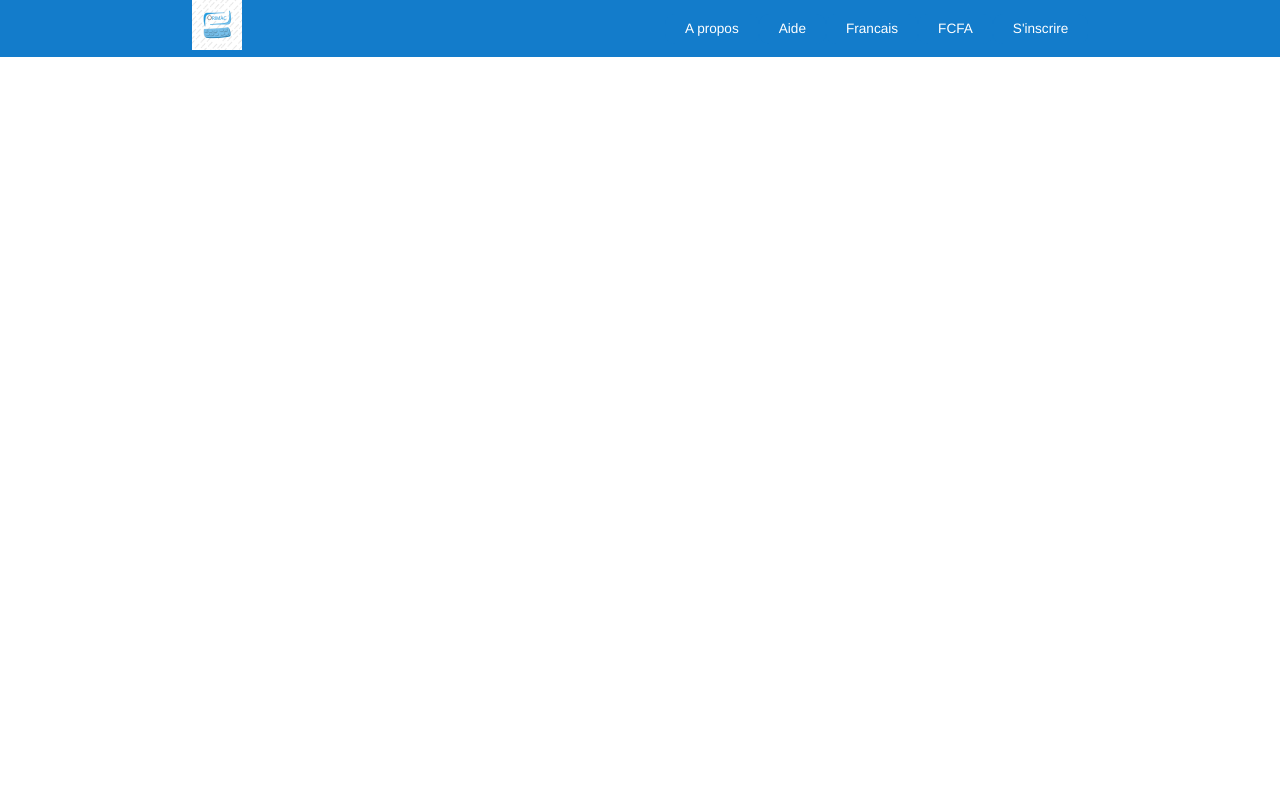
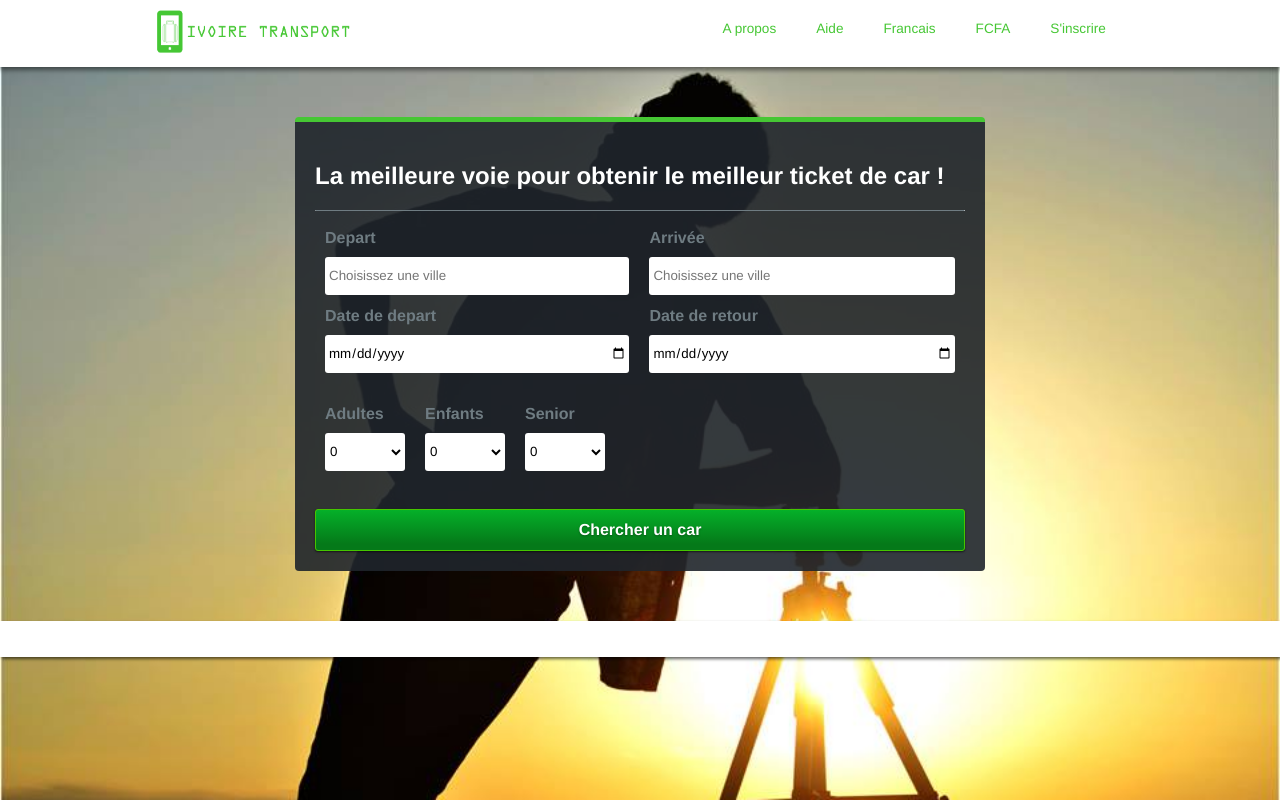
Before and after one commit to agneroalain/ivoirtransport, a plain HTML site: page index.html in a window 1280 px wide. Drawn offline with Linux system fonts and the light colour scheme.

Commit message:
finalisation de lazone recherche

```diff
--- a/css/main.css
+++ b/css/main.css
@@ -1,14 +1,24 @@
+*{
+    font-family: Helvetica, Arial, 'Lucida Grande', sans-serif;
+}
 body{
     margin: 0;
     padding: 0;
+    width: 100%;
+    background-color: #31363d;
+    background-image: url('../images/bck.jpg');
+    background-size: cover;
 }
 header{
     display: flex;
     justify-content: space-around;
-    background: #137ccb;
-    color: white;
+    background: white;
+    color: #46c734;
     font-family: Helvetica, Arial, 'Lucida Grande', sans-serif;
-        font-size: .85em;
+    font-size: .85em;
+    box-shadow: 0 3px 5px 0 rgba(0, 0, 0, 0.5);
+    width: 100%;
+    margin-bottom: 50px;
 }
 #menu{
     display: flex;
@@ -20,13 +30,14 @@ header{
     height: 30px;
     border-radius: 10px;
     line-height: 30px;
-    background: #137ccb;
-    -webkit-transition: background .2s .1s;
-    -moz-transition: background .2s .1s;
-    transition: background .2s .1s;
+    background: white;
+    -webkit-transition: background .2s .1s,color .2s .1s;
+    -moz-transition: background .2s .1s,color .2s .1s;
+    transition: background .2s .1s,color .2s .1s;
 }
 #menu li:hover{
-    background: #1D92EA;
+    background: #46c734;
+    color: white;
 }
 .logo_norm{
     width: 50px;
@@ -36,53 +47,129 @@ header{
     overflow: hidden;
     position: absolute;
 }
+.card_content{
+    padding: 20px;
+    width: 650px;
+    margin: 50px auto;
+    background-color: rgba(32, 37, 44, .9);
+    border-top: 5px solid #46c734;
+    color: #6f7c82;
+    border-radius: 4px;
 
-
-
+}
+.card_content h2{
+    color: white;
+}
+hr{
+    border-bottom: 1px solid #6f7c82;
+    border-top: none;
+}
+.input_card{
+    width: 100%;
+    height: 38px;
+    border-radius: 3px;
+    box-shadow: none;
+    border-color: transparent;
+    opacity: 1;
+    background: white;
+    margin: 10px 0 12px 0;
+    box-sizing:border-box;
+}
+.row{
+    display: flex;
+}
+.colum{
+    padding: 10px;
+}
+.medium{
+    width: 80px;
+}
+.label_card{
+    font-weight: bold;
+}
+#send_card{
+    width: 100%;
+    height: 42px;
+    margin-top: 16px;
+    border: 1px solid #46c500;
+    border-radius: 3px;
+    background: #46c734;
+    background-color: #46c734;
+    background-image:linear-gradient(rgb(5, 176, 41), rgb(5, 121, 25) 85%, rgb(5, 121, 25) 90%, rgb(5, 121, 25));
+    font-size: 16px;
+    color: #fff;
+    font-weight: 700;
+    text-shadow: 0 1px 2px rgba(0,0,0,.35);
+    box-shadow: 0 1px 2px rgba(0,0,0,.6);
+    outline: none;
+    cursor: pointer;
+}
+#page_index{
+    background-color: white;
+    box-shadow: 2px 2px 3px rgba(0,0,0,.6);
+}
 
 	@media screen and (min-width: 737px) {        /* SAVE *//* SAVE */
 
-
+		body{
+            /*background-color: lightgreen;3*/
+        }
 	}
 
 	@media screen and (min-width: 737px) and (max-width: 1200px) { /* SAVE *//* SAVE */
 
+		        body{
+            /*background-color: lightblue;6*/
+        }
+	}
+
+	@media screen and (max-width: 736px) { /* SAVE *//* SAVE */
+
+		body{
+            /*background-color: maroon;9*/
+        }
+	}
+
+	@media screen and (min-width: 737px) { /* SAVE *//* SAVE */
+
+		body{
+            /*background-color: pink;2*/
+        }
+	}
+
+	@media screen and (min-width: 737px) and (max-width: 1200px) { /* SAVE *//* SAVE */
+
+		body{
+            /*background-color: green;5*/
+        }
+	}
+
+	@media screen and (max-width: 736px) { /* SAVE *//* SAVE */
+            body{
+            /*background-color: yellow;8*/
+        }
+
+    }
+/* Desktop */
+
+	@media screen and (min-width: 737px) { /* SAVE *//* SAVE */
+        body{
+            /*background-color: red; 1*/
+        }
+    }
+/* Tablet */
+
+	@media screen and (min-width: 737px) and (max-width: 1200px) { /* SAVE *//* SAVE */
+        body{
+            /*background-color: blue;4*/
+        }
 
 	}
 
 	@media screen and (max-width: 736px) { /* SAVE *//* SAVE */
 
+		body{
+            /*background-color: black;7*/
+        }
 
 	}
-
-	@media screen and (min-width: 737px) { /* SAVE *//* SAVE */
-
-
-	}
-
-	@media screen and (min-width: 737px) and (max-width: 1200px) { /* SAVE *//* SAVE */
-
-
-	}
-
-	@media screen and (max-width: 736px) { /* SAVE *//* SAVE */
-
-
-
-/* Desktop */
-
-	@media screen and (min-width: 737px) { /* SAVE *//* SAVE */
-
-
-/* Tablet */
-
-	@media screen and (min-width: 737px) and (max-width: 1200px) { /* SAVE *//* SAVE */
-
-
-	}
-
-	@media screen and (max-width: 736px) { /* SAVE *//* SAVE */
-
-
-
-	}
--- a/index.html
+++ b/index.html
@@ -8,7 +8,7 @@
     <body>
         <header>
             <div id="logo">
-                <img src="images/logo.jpg" class="logo_norm"/>
+                <img src="images/logo.png" width="200px"/>
             </div>
             <nav>
                 <ul id="menu">
@@ -37,7 +37,66 @@
                 </ul>
             </nav>
         </header>
-        <div id="page_index"></div>
+        <div class="card_content">
+            <h2>La meilleure voie pour obtenir le meilleur ticket de car !</h2>
+            <hr/>
+            <div class="row">
+                <div class="colum">
+                    <label class="label_card">Depart</label>
+                    <input type="text" name="depart_lieu" placeholder="Choisissez une ville" class="input_card" autocomplete="off"/>
+                    <label class="label_card">Date de depart</label>
+                    <input type="date" name="depart_date" class="input_card"/>
+                </div>
+                <div class="colum">
+                    <label class="label_card">Arrivée</label>
+                    <input type="text" name="arrive_lieu" placeholder="Choisissez une ville" class="input_card" autocomplete="off"/>
+                    <label class="label_card">Date de retour</label>
+                    <input type="date" name="arrive_date" class="input_card"/>
+                </div>
+            </div>
+            <div class="row">
+                <div class="colum medium">
+                    <label class="label_card">Adultes</label>
+                    <select name="adultes" class="input_card">
+                        <option value="0" selected>0</option>
+                        <option value="1">1</option>
+                        <option value="2">2</option>
+                        <option value="3">3</option>
+                        <option value="4">4</option>
+                        <option value="5">5</option>
+                    </select>
+                </div>
+                <div class="colum medium">
+                    <label class="label_card">Enfants</label>
+                    <select name="enfants" class="input_card">
+                        <option value="0" selected>0</option>
+                        <option value="1">1</option>
+                        <option value="2">2</option>
+                        <option value="3">3</option>
+                        <option value="4">4</option>
+                        <option value="5">5</option>
+                    </select>
+                </div>
+                <div class="colum medium">
+                    <label class="label_card">Senior</label>
+                    <select name="senior" class="input_card">
+                        <option value="0" selected>0</option>
+                        <option value="1">1</option>
+                        <option value="2">2</option>
+                        <option value="3">3</option>
+                        <option value="4">4</option>
+                        <option value="5">5</option>
+                    </select>
+                </div>
+            </div>
+            <div class="row">
+                <input type="button" value="Chercher un car" id="send_card"/>
+            </div>
+        </div>
+        <div id="page_index">
+            <br />
+            <br />
+        </div>
         <footer></footer>
     </body>
 </html>
```
Also changed, not shown: images/bck.jpg (added), images/logo.png (added), 1 other file.
